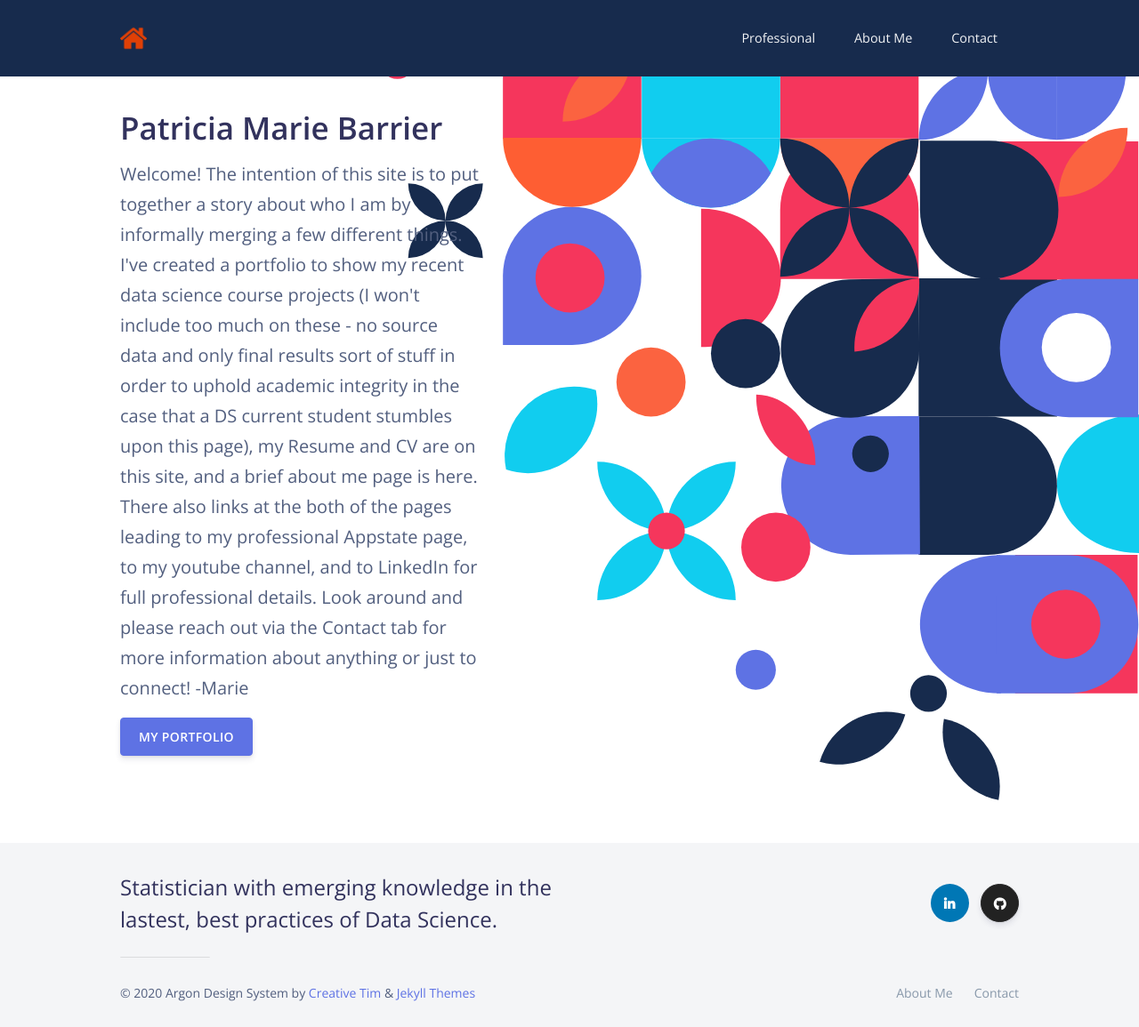
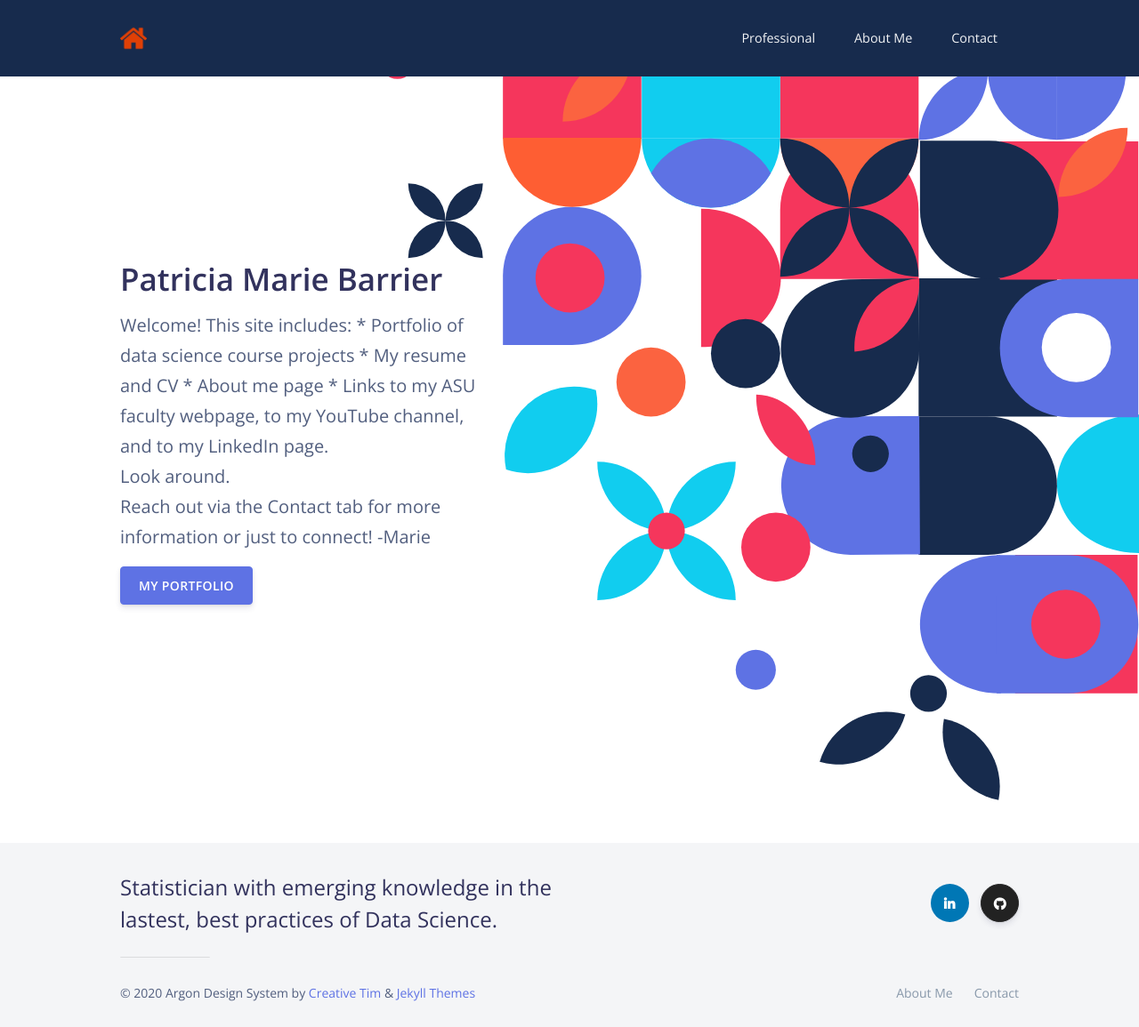
Before and after one commit to patriciamariebarrier/patriciamariebarrier.github.io, a Jekyll site: the page built from index.html, in a window 1280 px wide. Shown: the whole page at 89% size. Built offline with Jekyll 4.4.1, drawn with Linux system fonts in a browser that asks for light colours; nearby versions of some CDN libraries.

Commit message:
Update home-sample.html

```diff
--- a/_includes/home-sample.html
+++ b/_includes/home-sample.html
@@ -5,8 +5,16 @@
       <div class="row">
         <div class="col-lg-5 col-md-7 mr-auto text-left d-flex justify-content-center flex-column">
           <h3 class="display-3">Patricia Marie Barrier</h3>
-          <p class="lead mt-0">Welcome! The intention of this site is to put together a story about who I am by informally merging a few different things. I've created a portfolio to show my recent data science course projects (I won't include too much on these - no source data and only final results sort of stuff in order to uphold academic integrity in the case that a DS current student stumbles upon this page), my Resume and CV are on this site, and a brief about me page is here. There also links at the both of the pages leading to my professional Appstate page, to my youtube channel, and to LinkedIn for full professional details. Look around and please reach out via the Contact tab for more information about anything or just to connect! -Marie<br> </p>
-          <div class="buttons">
+            <p class="lead mt-0">Welcome! This site includes:
+* Portfolio of data science course projects
+* My resume and CV
+* About me page
+* Links to my ASU faculty webpage, to my YouTube channel, and to my LinkedIn page.
+<br>
+Look around. <br>
+Reach out via the Contact tab for more information or just to connect! -Marie<br> </p>
+
+            <div class="buttons">
             <a href="/blog" class="btn btn-primary">
               My Portfolio
             </a>
```
